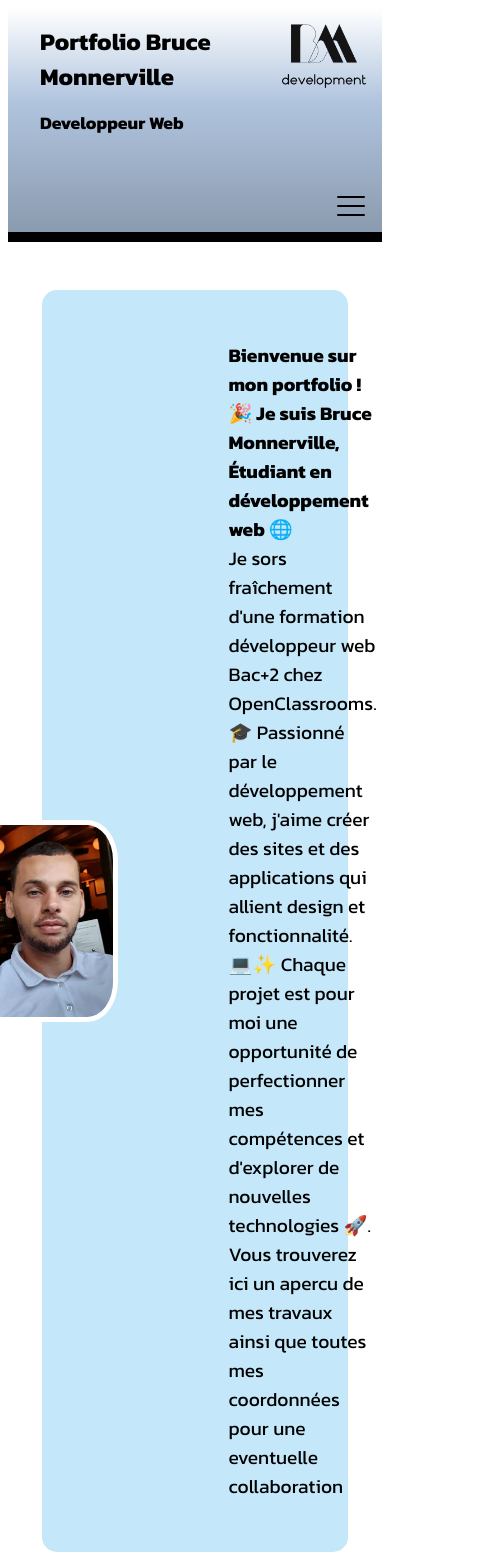
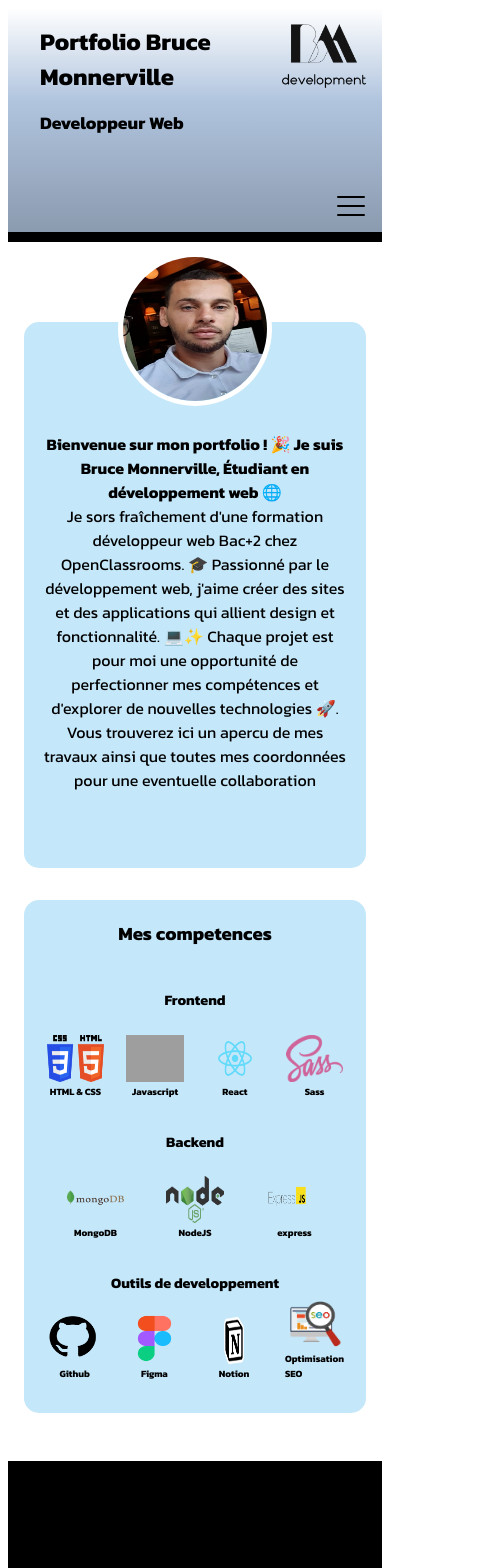
Before and after one commit to brucemvl/Portfolio, a React (Create React App) app: page / in a window 390 px wide. Shown: the top 1568 px of the page, 499 px wide, since content can reach past the window. Built offline with nearby package versions, Linux system fonts and the light colour scheme; grey boxes are pictures that could not be loaded.

Commit message:
responsive presentation + footer

```diff
--- /dev/null
+++ b/src/components/Footer.jsx
@@ -0,0 +1,11 @@
+import "../styles/Footer.scss"
+
+function Footer() {
+
+    return (
+        <footer></footer>
+    )
+
+}
+
+export default Footer
--- a/src/index.js
+++ b/src/index.js
@@ -4,6 +4,7 @@ import Home from './pages/Home.jsx'
 import Header from './components/Header.jsx'
 import Travaux from './pages/Travaux.jsx'
 import Fiche from './pages/Fiche.jsx'
+import Footer from './components/Footer.jsx'
 
 
 import { createRoot } from 'react-dom/client';
@@ -13,12 +14,13 @@ const root = createRoot(container);
 root.render(
     <React.StrictMode>
         <Router>
-          <Header />
+            <Header />
             <Routes>
                 <Route path="/" element={<Home />} />
                 <Route path="/travaux" element={<Travaux />} />
                 <Route path='fiche/:id' element={<Fiche />} />
             </Routes>
-                  </Router>
+            <Footer />
+        </Router>
     </React.StrictMode>
 )
--- a/src/styles/Fiche.scss
+++ b/src/styles/Fiche.scss
@@ -41,7 +41,7 @@
                         align-items: center;
 
                         img {
-                            height: 6em;
+                            height: 5em;
                         }
                     }
                 }
--- /dev/null
+++ b/src/styles/Footer.scss
@@ -0,0 +1,5 @@
+footer {
+    width: 100%;
+    height: 10em;
+    background-color: black;
+}
--- a/src/styles/Home.scss
+++ b/src/styles/Home.scss
@@ -30,6 +30,7 @@
 
             p {
                 font-size: 1.5em;
+                transform: translateX(-30px);
 
                 span {
                     font-weight: bold;
@@ -137,3 +138,74 @@
         }
     }
 }
+
+@media (max-width: 767px) {
+    .blocp {
+
+        .presentation {
+            gap: 0;
+            width: 95%;
+
+            article {
+                flex-direction: column;
+                padding: 0;
+                padding-inline: 5%;
+                margin-block: 2em;
+
+                img {
+                    transform: translateX(0) translateY(-70px);
+                    border-radius: 50%;
+                    height: 9em;
+                    width: 9em;
+                }
+
+                p{
+                    font-size: 1em;
+                    transform: translateX(0) translateY(-60px);
+                    text-align: center;
+                }
+            }
+
+            aside {
+                padding: 0;
+
+                .technos {
+                    gap: 0;
+
+                    div {
+                        flex-direction: column;
+
+                        h4 {
+                            font-size: 0.9em;
+                            margin-block-start: 0;
+                            margin-block-end: 0.5em;                        }
+
+                        ul {
+                            width: 90%;
+                            justify-content: center;
+                            gap: 8%;
+
+                            li {
+
+                                width: 5em;
+                                height: 5em;
+
+                                img {
+
+                                    width: 3.6em;
+                                    height: 3.2em;
+
+                                }
+
+                                h5 {
+                                    font-size: 0.6em;
+                                }
+                            }
+                        }
+                    }
+                }
+            }
+
+        }
+    }
+}
--- a/src/styles/Travaux.scss
+++ b/src/styles/Travaux.scss
@@ -2,6 +2,7 @@
 
     display: flex;
     justify-content: center;
+    margin-bottom: 2em;
 
     .travaux {
         display: flex;
@@ -47,7 +48,6 @@
             flex-wrap: wrap;
             justify-content: center;
             gap: 3%;
-            background: linear-gradient(0deg, #000000 0%, rgba(0, 0, 0, 0) 42%, rgba(0, 0, 0, 0.21) 99.99%, rgba(255, 255, 255, 0.5) 100%);
             background-color: steelblue;
             border-radius: 15px;
             padding-block: 2em;
```
